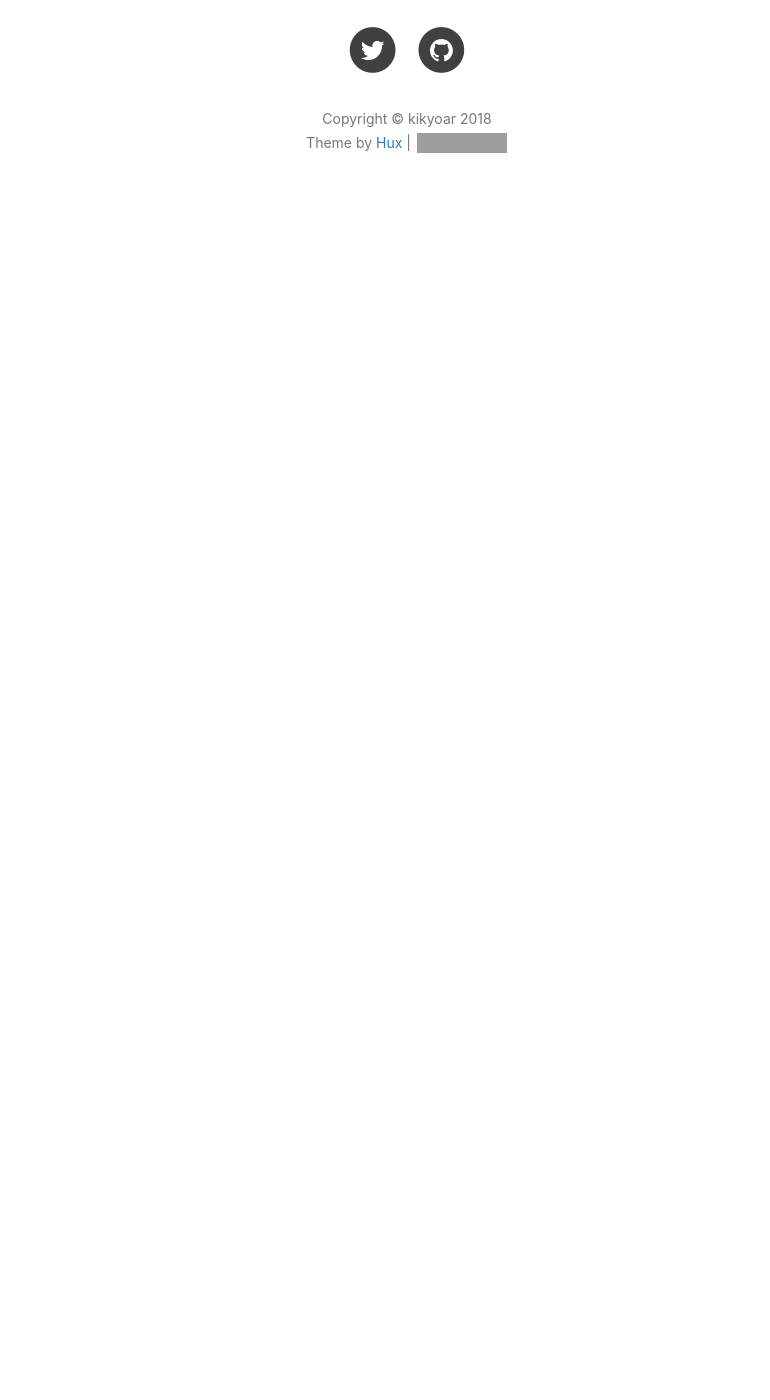
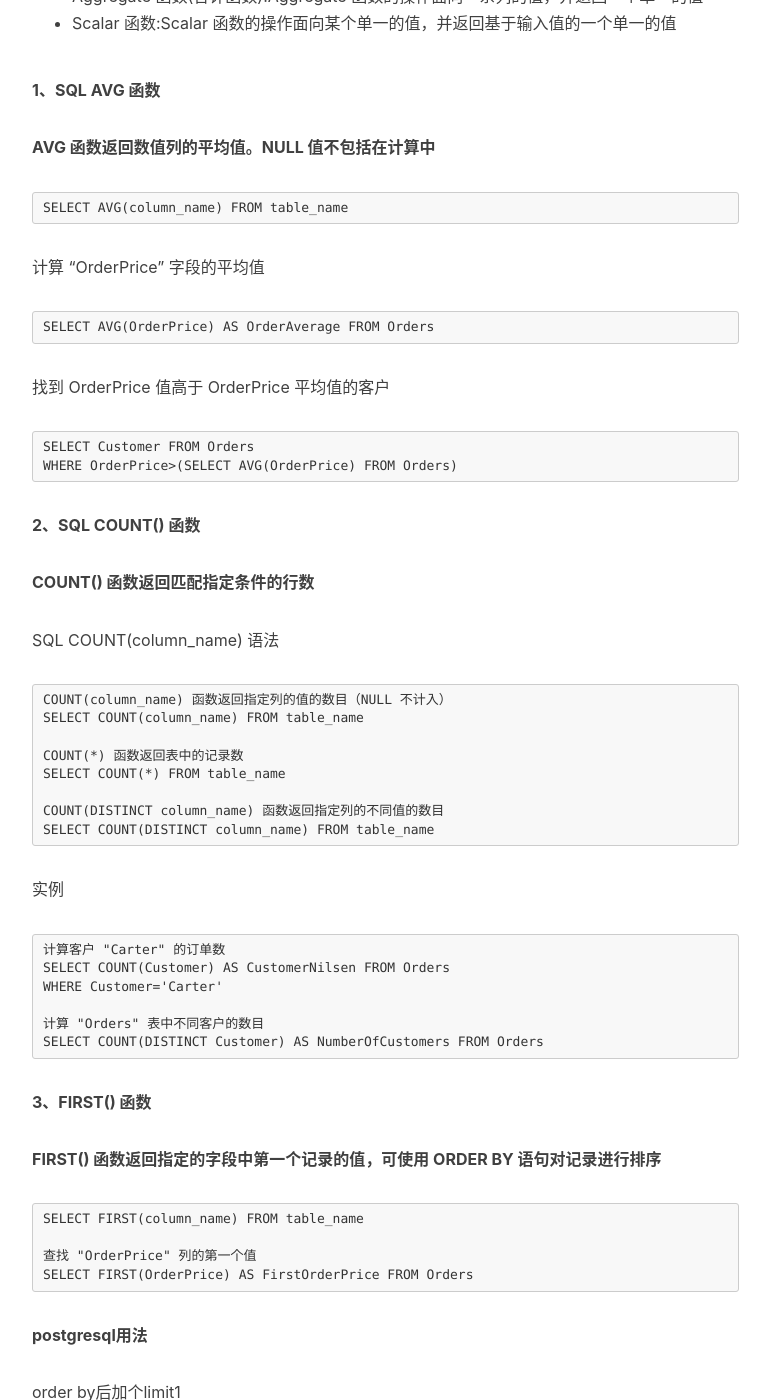
Before and after one commit to kikyoar/kikyoar.github.io, a Jekyll site: the page built from _posts/2018-06-11-Sql-syntax_functions.markdown, in a window 1280 px wide and 1400 px high, scrolled down 18694 px. Shown: the whole window, without its empty margins (233-1003 px from the left). Built offline with Jekyll 4.4.1, drawn with Linux system fonts in a browser that asks for light colours; nearby versions of some CDN libraries; comment, search, counter and statistics services are not loaded; before the commit the page ends 18941 px from its top, so only the background shows below that; some of the changed text lies outside the part shown; grey boxes are pictures that could not be loaded.

Commit message:
function

```diff
--- a/_posts/2018-06-11-Sql-syntax_functions.markdown
+++ b/_posts/2018-06-11-Sql-syntax_functions.markdown
@@ -657,3 +657,84 @@ SQL IS NULL
 SQL IS NOT NULL
 
 	SELECT LastName,FirstName,Address FROM Persons WHERE Address IS NOT NULL
+
+
+## SQL 函数
+
+**SQL 拥有很多可用于计数和计算的内建函数**
+
+内建 SQL 函数的语法是：
+
+	SELECT function(列) FROM 表.
+
+**函数的类型:**
+
+- Aggregate 函数(合计函数):Aggregate 函数的操作面向一系列的值，并返回一个单一的值
+- Scalar 函数:Scalar 函数的操作面向某个单一的值，并返回基于输入值的一个单一的值
+
+**1、SQL AVG 函数**
+
+**AVG 函数返回数值列的平均值。NULL 值不包括在计算中**
+
+	SELECT AVG(column_name) FROM table_name
+
+计算 "OrderPrice" 字段的平均值
+
+	SELECT AVG(OrderPrice) AS OrderAverage FROM Orders
+
+找到 OrderPrice 值高于 OrderPrice 平均值的客户
+
+	SELECT Customer FROM Orders
+	WHERE OrderPrice>(SELECT AVG(OrderPrice) FROM Orders)
+
+**2、SQL COUNT() 函数**
+
+**COUNT() 函数返回匹配指定条件的行数**
+
+SQL COUNT(column_name) 语法
+
+	COUNT(column_name) 函数返回指定列的值的数目（NULL 不计入）
+	SELECT COUNT(column_name) FROM table_name
+
+	COUNT(*) 函数返回表中的记录数
+	SELECT COUNT(*) FROM table_name
+
+	COUNT(DISTINCT column_name) 函数返回指定列的不同值的数目
+	SELECT COUNT(DISTINCT column_name) FROM table_name
+
+实例
+
+	计算客户 "Carter" 的订单数
+	SELECT COUNT(Customer) AS CustomerNilsen FROM Orders
+	WHERE Customer='Carter'
+
+	计算 "Orders" 表中不同客户的数目
+	SELECT COUNT(DISTINCT Customer) AS NumberOfCustomers FROM Orders
+
+**3、FIRST() 函数**
+
+**FIRST() 函数返回指定的字段中第一个记录的值，可使用 ORDER BY 语句对记录进行排序**
+
+	SELECT FIRST(column_name) FROM table_name
+
+	查找 "OrderPrice" 列的第一个值
+	SELECT FIRST(OrderPrice) AS FirstOrderPrice FROM Orders
+
+**postgresql用法**
+
+order by后加个limit1
+
+	select column_name from table_name order by column_name  limit 1
+
+**4、SQL LAST() 函数**
+
+**LAST() 函数返回指定的字段中最后一个记录的值、可使用 ORDER BY 语句对记录进行排序**
+
+	SELECT LAST(column_name) FROM table_name
+
+	查找 "OrderPrice" 列的最后一个值
+	SELECT LAST(OrderPrice) AS LastOrderPrice FROM Orders
+
+**postgresql用法**
+
+	select column_name from table_name order by column_name desc limit 1
```
